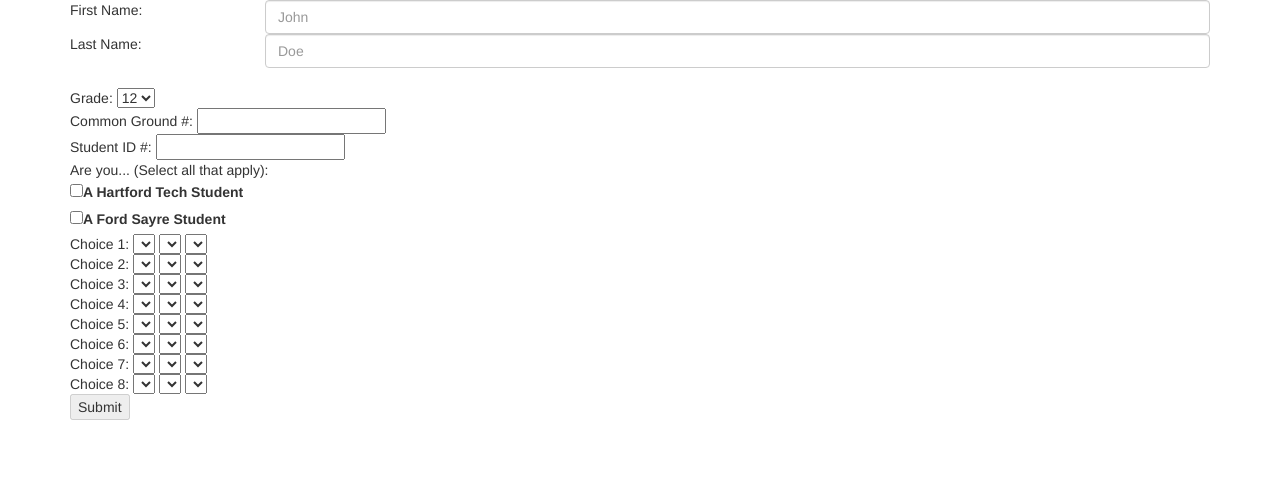
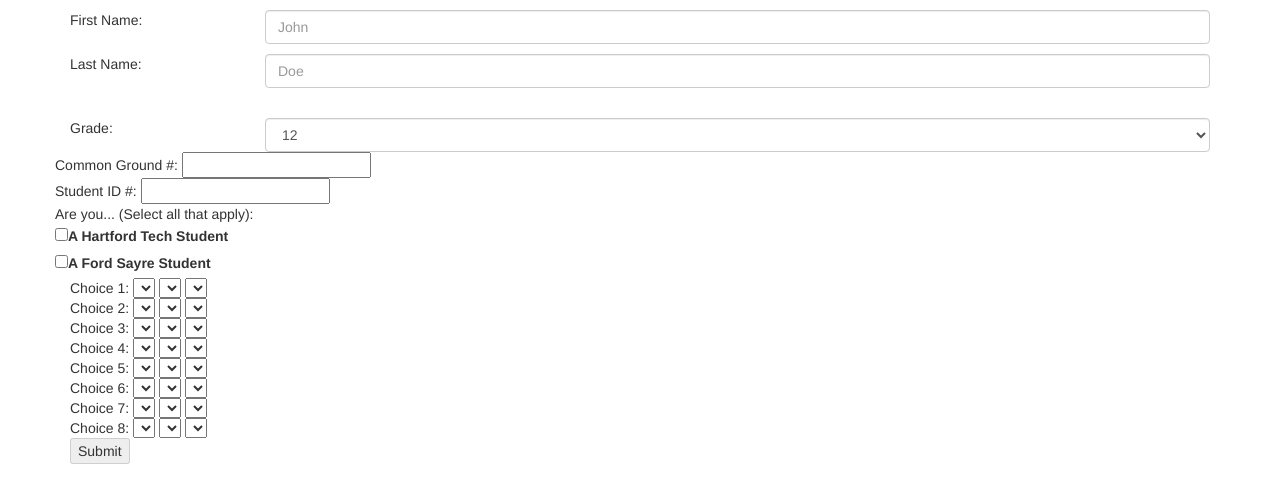
Before and after one commit to owenversteeg/marchintensiveplacement, a PHP site: page / in a window 1280 px wide. Shown: the top 503 px of the page. Run offline with PHP 8.4, Linux system fonts and the light colour scheme; data that the repository does not hold is empty; some libraries are stand-ins or nearby versions.

Commit message:
Custom, edit, and index bootstrap

```diff
--- a/website/css/custom.css
+++ b/website/css/custom.css
@@ -0,0 +1,7 @@
+.row-margin-top {
+  margin-top:10px;
+}
+
+.row-margin-bottom {
+  margin-top:10px;
+}
--- a/website/edit.php
+++ b/website/edit.php
@@ -4,6 +4,7 @@
 	<title>March Intensive</title>
 	<link rel="stylesheet" href="css/font-awesome.min.css">
 	<link rel="stylesheet" href="css/bootstrap.min.css">
+	<link rel="stylesheet" href="css/custom.css">
 	<script type="text/javascript" src="js/jquery.min.js"></script>
 	<script type="text/javascript" src="js/bootstrap.min.js"></script>
 </head>
--- a/website/index.php
+++ b/website/index.php
@@ -70,6 +70,7 @@ if (array_key_exists("submitting", $_POST)) {
 	<head>
 		<link rel="stylesheet" href="css/font-awesome.min.css">
 		<link rel="stylesheet" href="css/bootstrap.min.css">
+		<link rel="stylesheet" href="css/custom.css">
 		<script type="text/javascript" src="js/jquery.min.js"></script>
 		<script type="text/javascript" src="js/bootstrap.min.js"></script>
 		<script type="text/javascript">
@@ -174,21 +175,24 @@ if (array_key_exists("submitting", $_POST)) {
 		<?php /*Super lazy redirection*/ ?>
 		<form method="POST">
 			<div>
-				<div class="row">
-					<div class="col-md-2">First Name: </div>
+				<div class="row row-margin-top row-margin-bottom">
+					<div class="col-md-2">First Name:</div>
 					<div class="col-md-10"><input class="form-control" type="text" name="firstname" id="firstname" placeholder="John"></div>
 				</div>
-				<div class="row">
-					<div class="col-md-2">Last Name: </div>
+				<div class="row row-margin-top row-margin-bottom">
+					<div class="col-md-2">Last Name:</div>
 					<div class="col-md-10"><input class="form-control" type="text" name="lastname"  id="lastname"  placeholder="Doe"><br></div>
 				</div>
-				Grade:
-				<select name="grade">
+				<div class="row row-margin-top row-margin-bottom">
+					<div class="col-md-2">Grade:</div>
+					<div class="col-md-10">
+						<select name="grade" class="form-control">
 							<option value="12" selected>12</option>
 							<option value="11">11</option>
 							<option value="10">10</option>
 							<option value="9">9</option>
-				</select><br>
+						</select>
+					</div>
 					Common Ground #: <input type="text" name="cg" id="cg"><br>
 					Student ID #: <input type="text" name="studentid" id="studentid"><br>
 					Are you... (Select all that apply):<br>
```
Lines whose indentation alone changed are shown as unchanged.
